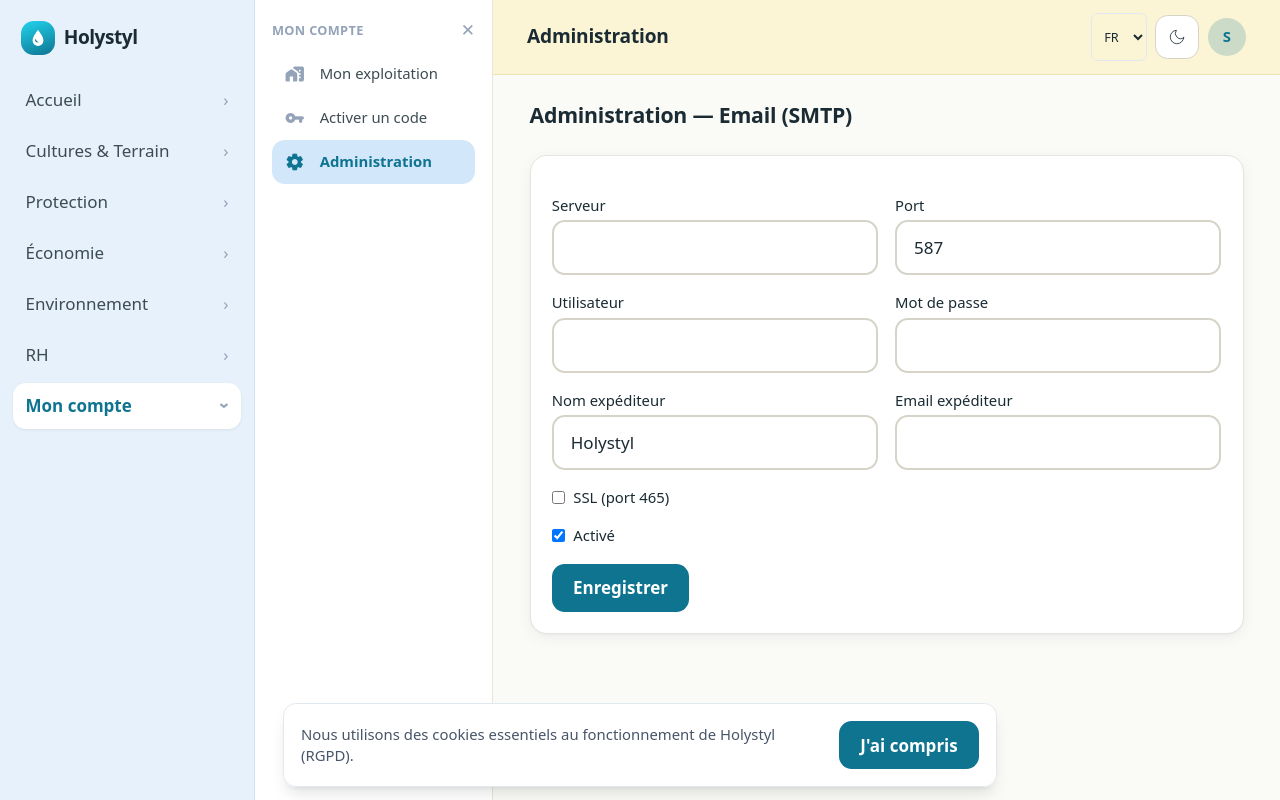
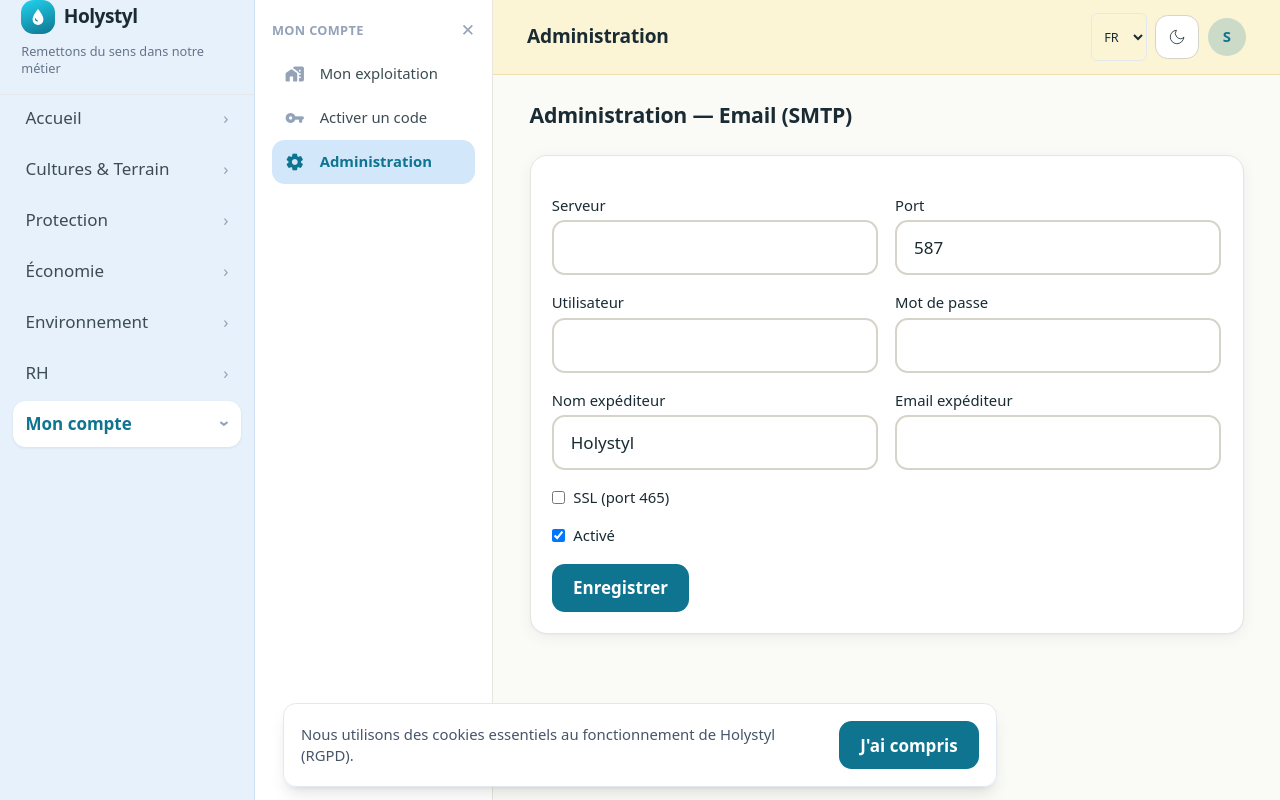
Before and after one commit to Nate75015/holystyl-django, a Django app: page /admin-panel/ in a window 1280 px wide. Run offline with Django 5.2, Linux system fonts and the light colour scheme; the visitor is signed in with stand-in values (Sample User, id 1); data that the repository does not hold is empty; parts of the project's set-up code (start-up, migrations or seed data) failed here and were passed over; some web fonts are replaced.

Commit message:
style(ui): slogan 'Remettons du sens dans notre métier' + trait de séparation sous le logo
Co-Authored-By: Claude Opus 4.8 (1M context) <noreply@anthropic.com>

```diff
--- a/templates/partials/sidebar.html
+++ b/templates/partials/sidebar.html
@@ -1,8 +1,11 @@
 {% load i18n %}
 <aside class="glass-panel nav-left sticky top-0 z-30 hidden h-screen w-60 shrink-0 flex-col border-r lg:flex">
-  <div class="flex items-center gap-2 px-5 py-5">
-    {% include "partials/brand_mark.html" with size=34 icon=20 %}
-    <span class="text-lg font-bold tracking-tight">{{ APP_NAME }}</span>
+  <div class="border-b border-black/10 px-5 pb-4 pt-5 dark:border-white/10">
+    <div class="flex items-center gap-2">
+      {% include "partials/brand_mark.html" with size=34 icon=20 %}
+      <span class="text-lg font-bold tracking-tight">{{ APP_NAME }}</span>
+    </div>
+    <p class="mt-2 text-xs italic text-slate-500 dark:text-slate-400">{% trans "Remettons du sens dans notre métier" %}</p>
   </div>
 
   {# Rail : sections cliquables (pilotent le panneau volant via `nav`) #}
```
